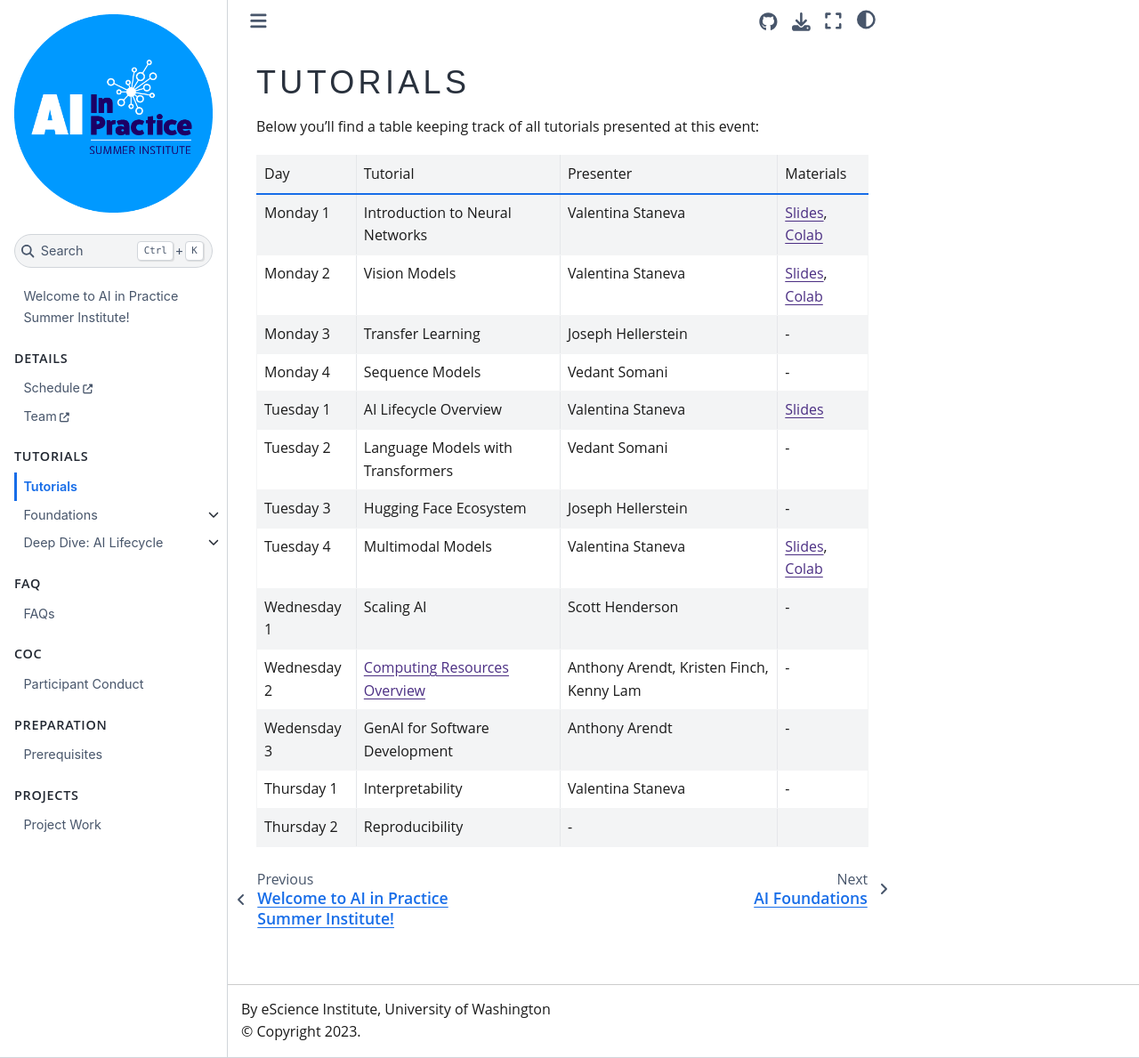
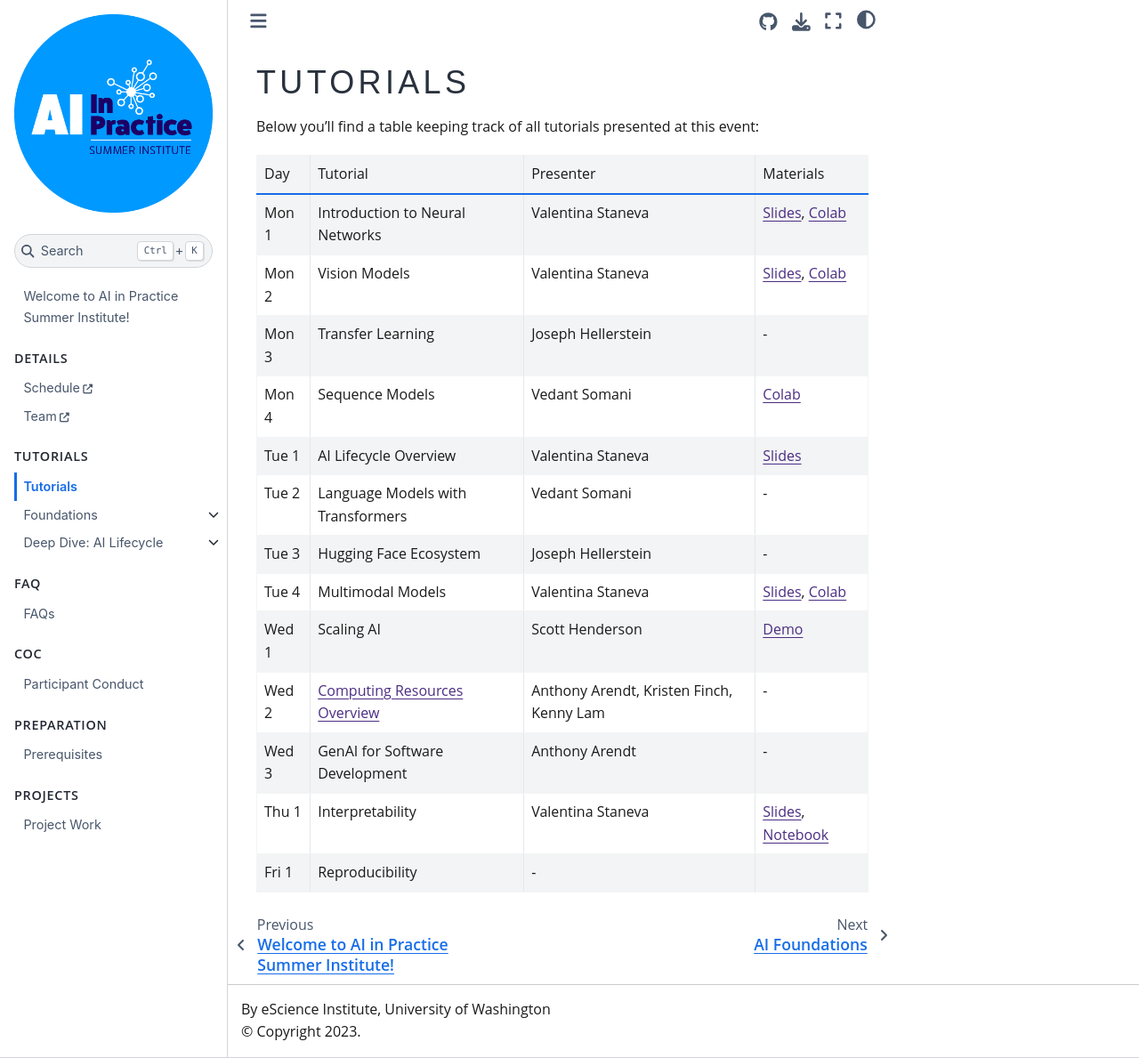
Before and after one commit to uwescience/ai-in-practice, a Jupyter Book: the page built from book/tutorials/index.md, in a window 1280 px wide and 1189 px high. Shown: the whole window at 89% size. Built offline with Jupyter Book 1.0.4 settings and Sphinx 7.4.7 and the Sphinx Book theme 1.1.4, drawn with Linux system fonts in a browser that asks for light colours; some web fonts are replaced; pages that are not in the unit, such as notebooks, are missing from menus.

Commit message:
bunch of updates to tutorial table

```diff
--- a/book/tutorials/index.md
+++ b/book/tutorials/index.md
@@ -4,16 +4,16 @@ Below you'll find a table keeping track of all tutorials presented at this event
 
 | Day | Tutorial | Presenter | Materials |
 |-----|----------|-----------|-----------|
-| Monday 1| Introduction to Neural Networks | Valentina Staneva | [Slides](https://docs.google.com/presentation/d/1V8yV-T1M2OCbfqSRxAhVRFxYXZrMa5gBiWB5s3t4uec/edit?usp=sharing), [Colab](https://colab.research.google.com/drive/1it_mt82b7f7Q8a1FgNjMEqv-7fML03ue?usp=sharing)|
-| Monday 2| Vision Models | Valentina Staneva | [Slides](https://docs.google.com/presentation/d/1eBCaMy97ptP68R1VeAt8LT0GwaSzfA2s-N2zt_hU_yY/edit?usp=sharing), [Colab](https://colab.research.google.com/drive/1sJAnrbbFTzT1e2qTFK_2Kt2yTo5Qqnu8?usp=sharing) |
-| Monday 3| Transfer Learning | Joseph Hellerstein | - |
-| Monday 4| Sequence Models | Vedant Somani | - |
-| Tuesday 1| AI Lifecycle Overview | Valentina Staneva | [Slides](https://docs.google.com/presentation/d/1cX5qb-kptoF96CSArTMCoE7gy7Cd88KfDJVO2a0yZcI/edit?usp=sharing) |
-| Tuesday 2| Language Models with Transformers | Vedant Somani | - |
-| Tuesday 3| Hugging Face Ecosystem | Joseph Hellerstein | - |
-| Tuesday 4| Multimodal Models | Valentina Staneva | [Slides](https://docs.google.com/presentation/d/1fj42Heg1ydXhbQvjUZnhb-gEHckSeN8bHhI29wDRjyw/edit?usp=sharing), [Colab](https://colab.research.google.com/drive/1H0XzwBHbTNRxYOclV_Xhxd-_aEJcH9Ss?usp=sharing) |
-| Wednesday 1 | Scaling AI| Scott Henderson | - |
-| Wednesday 2 | <a href="computing-resources/cloudbank.html" target="_blank" rel="noopener noreferrer">Computing Resources Overview</a> | Anthony Arendt, Kristen Finch, Kenny Lam | - |
-| Wedensday 3 | GenAI for Software Development | Anthony Arendt | - |
-| Thursday 1| Interpretability | Valentina Staneva | - |
-| Thursday 2| Reproducibility | - |
+| Mon 1| Introduction to Neural Networks | Valentina Staneva | [Slides](https://docs.google.com/presentation/d/e/2PACX-1vT2kTb0Kyr2iCW9xXSpzzQRjpQp8nXQxXZ0WewV6_8Pg5nDKd7vYApLte3mgXhenC1U12LXcYpoDGZg/pubembed?start=false&loop=false&delayms=3000), [Colab](https://colab.research.google.com/drive/1it_mt82b7f7Q8a1FgNjMEqv-7fML03ue?usp=sharing)|
+| Mon 2| Vision Models | Valentina Staneva | [Slides](https://docs.google.com/presentation/d/e/2PACX-1vR5aMjYIDC1Y5zTNxPwqA4869gbudQIlte6r7NvtBlWOKP_VizpOCAzFqK_9gltfJVy8-i5G_M4MIxz/pubembed?start=false&loop=false&delayms=3000), [Colab](https://colab.research.google.com/drive/1sJAnrbbFTzT1e2qTFK_2Kt2yTo5Qqnu8?usp=sharing) |
+| Mon 3| Transfer Learning | Joseph Hellerstein | - |
+| Mon 4| Sequence Models | Vedant Somani | [Colab](https://colab.research.google.com/drive/1rL38fDKlsG6QZ7MzToVA72qzyKopL7_e?usp=sharing) |
+| Tue 1| AI Lifecycle Overview | Valentina Staneva | [Slides](https://docs.google.com/presentation/d/e/2PACX-1vRhnzSq9sOWuTfARlKm9qw215DhC5ou74lSuDJwgs3bTiyS8IwFIiaZLgyw0joGtxUxCiQNNNzL4Bo5/pubembed?start=false&loop=false&delayms=3000) |
+| Tue 2| Language Models with Transformers | Vedant Somani | - |
+| Tue 3| Hugging Face Ecosystem | Joseph Hellerstein | - |
+| Tue 4| Multimodal Models | Valentina Staneva | [Slides](https://docs.google.com/presentation/d/e/2PACX-1vSuL2101mqCTj_9_Qf4CfPXMK8DAg1iopDH48kxluh8XSwfSveUFsnPNeFJrdavbSqzJo0KlbsAoyZ0/pubembed?start=false&loop=false&delayms=3000), [Colab](https://colab.research.google.com/drive/1H0XzwBHbTNRxYOclV_Xhxd-_aEJcH9Ss?usp=sharing) |
+| Wed 1 | Scaling AI| Scott Henderson | [Demo](https://github.com/uw-escience-cloudbank/skypilot-demo) |
+| Wed 2 | <a href="computing-resources/cloudbank.html" target="_blank" rel="noopener noreferrer">Computing Resources Overview</a> | Anthony Arendt, Kristen Finch, Kenny Lam | - |
+| Wed 3 | GenAI for Software Development | Anthony Arendt | - |
+| Thu 1| Interpretability | Valentina Staneva | [Slides](https://docs.google.com/presentation/d/e/2PACX-1vQr-cHUSob80J4acmuhKQwu4gX02jVVnczg4-v9bCQ0EFoE80mazQBGFhfI3neJOrvFIzQW4xn8NXfP/pubembed?start=false&loop=false&delayms=3000), [Notebook](https://colab.research.google.com/drive/18UykdAmpQQOR-odA3TCK9yl_mppCYxM9?usp=sharing) |
+| Fri 1| Reproducibility | - |
```
